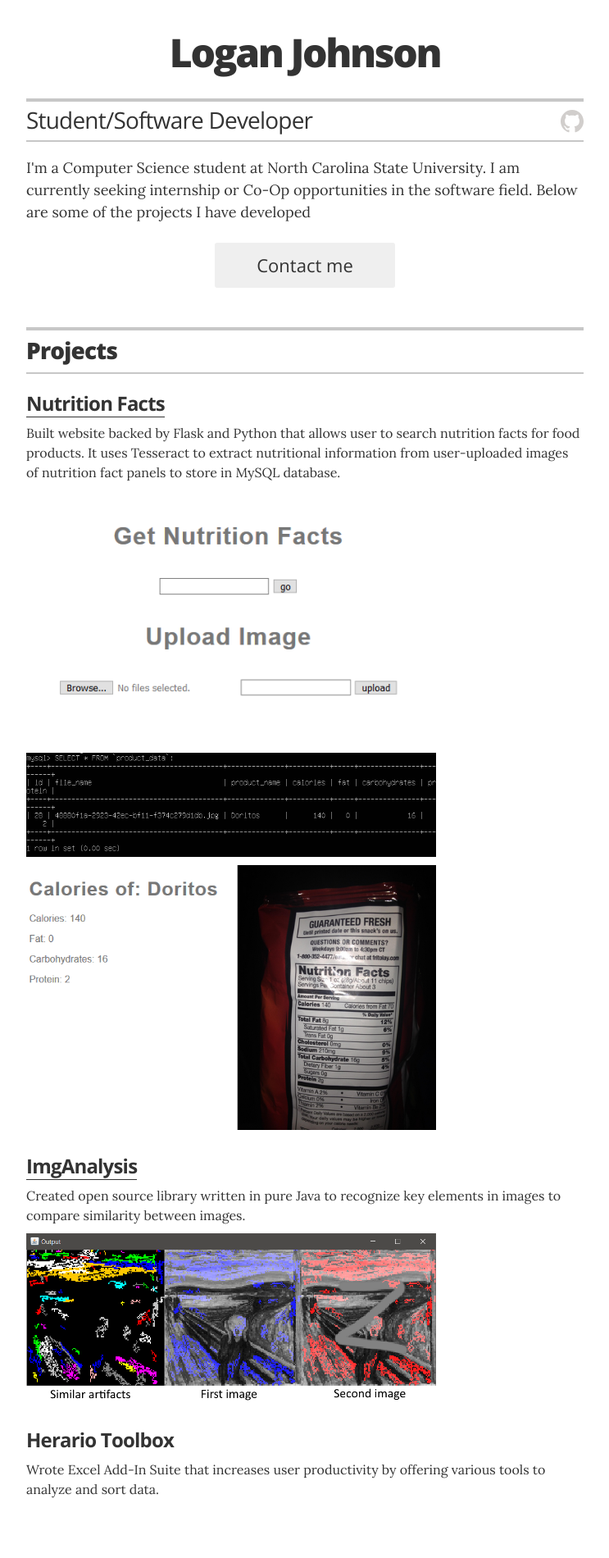
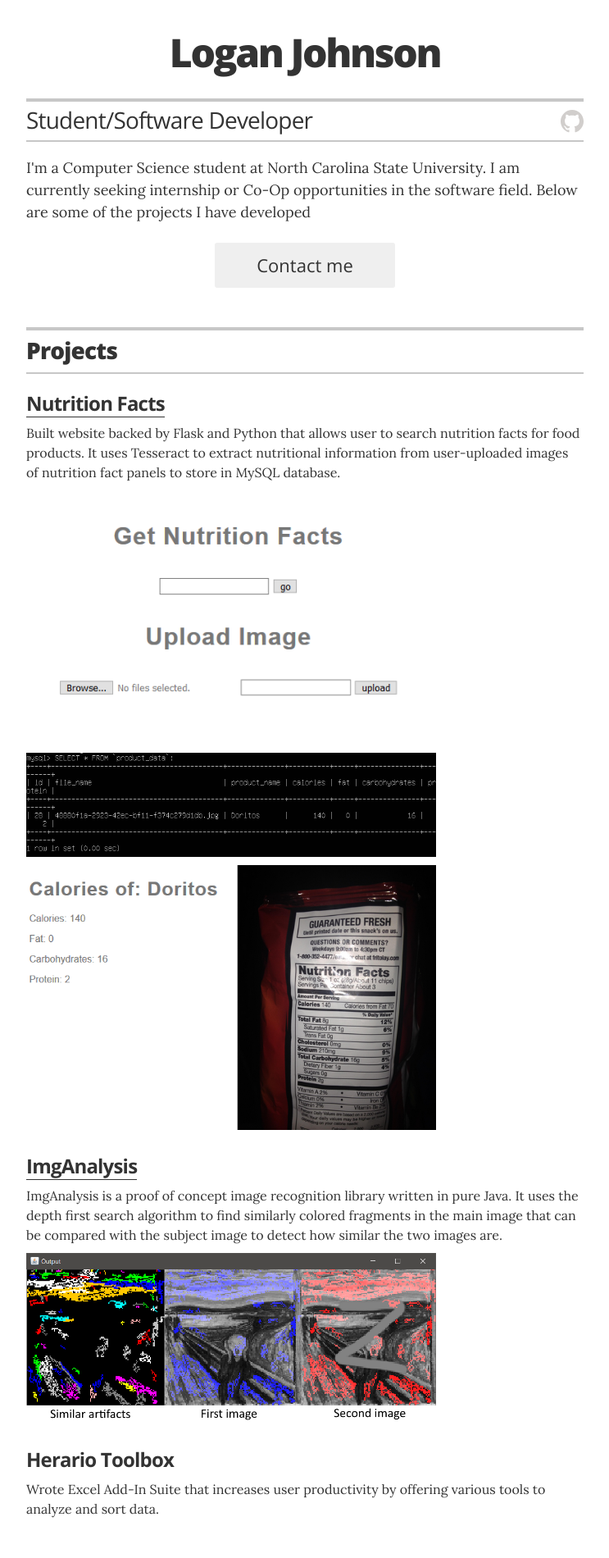
Before and after one commit to herariom/herariom.github.io, a Jekyll site: the page built from index.html, in a window 1280 px wide. Shown: the whole page at 82% size, without its empty margins (268-1011 px from the left). Built offline with Jekyll 4.4.1, drawn with Linux system fonts in a browser that asks for light colours; before the commit the page ends 1876 px from its top, so only the background shows below that.

Commit message:
Update projects.yml

```diff
--- a/_data/projects.yml
+++ b/_data/projects.yml
@@ -9,7 +9,7 @@
 # ImgAnalysis
 - project: ImgAnalysis
   url: "https://github.com/herariom/ImgAnalysis"
-  description: Created open source library written in pure Java to recognize key elements in images to compare similarity between images. <img src="imganalysis1.PNG">
+  description: ImgAnalysis is a proof of concept image recognition library written in pure Java. It uses the depth first search algorithm to find similarly colored fragments in the main image that can be compared with the subject image to detect how similar the two images are. <img src="imganalysis1.PNG">
 
 # Herario Toolbox
 - project: Herario Toolbox
```
